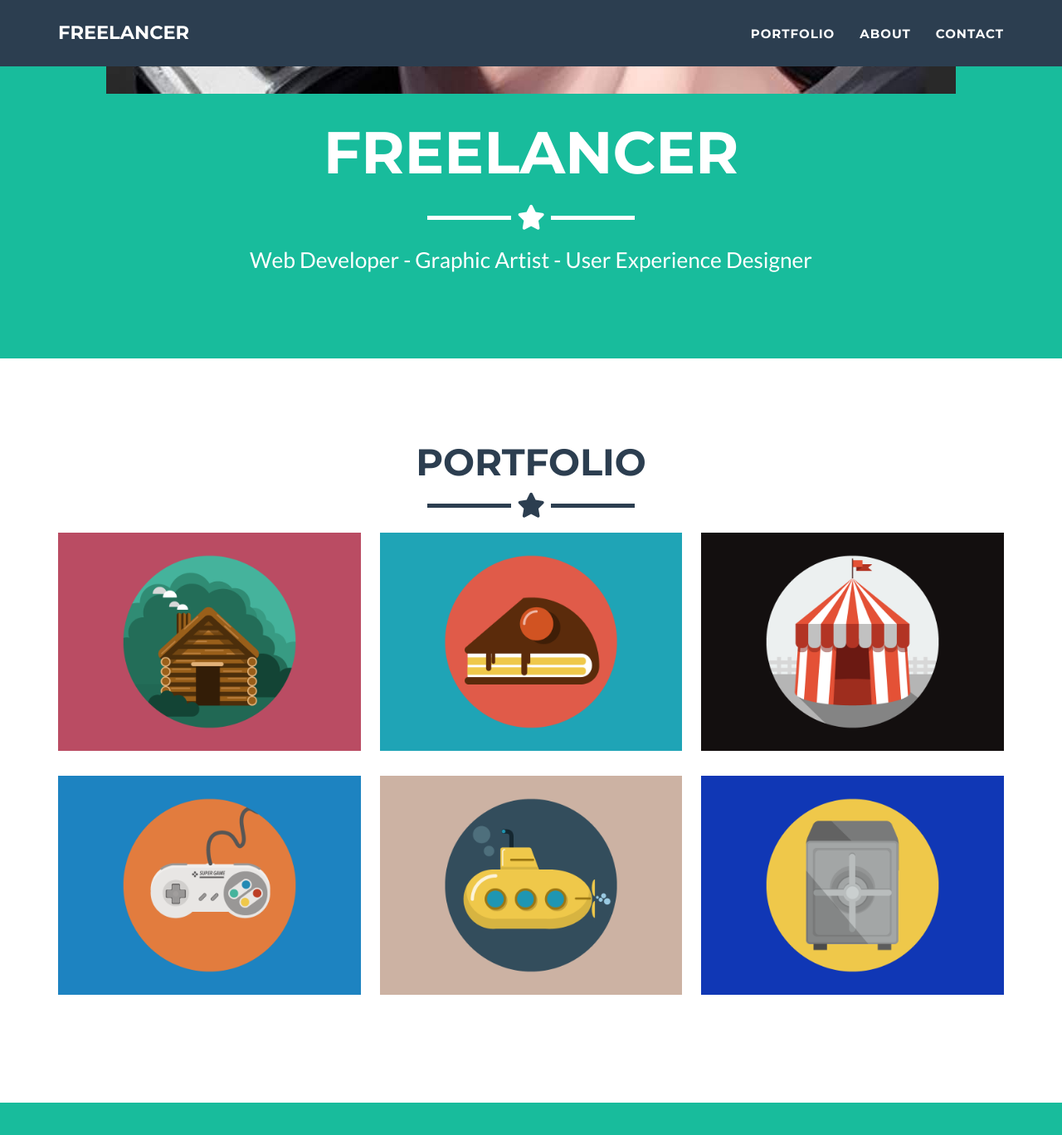
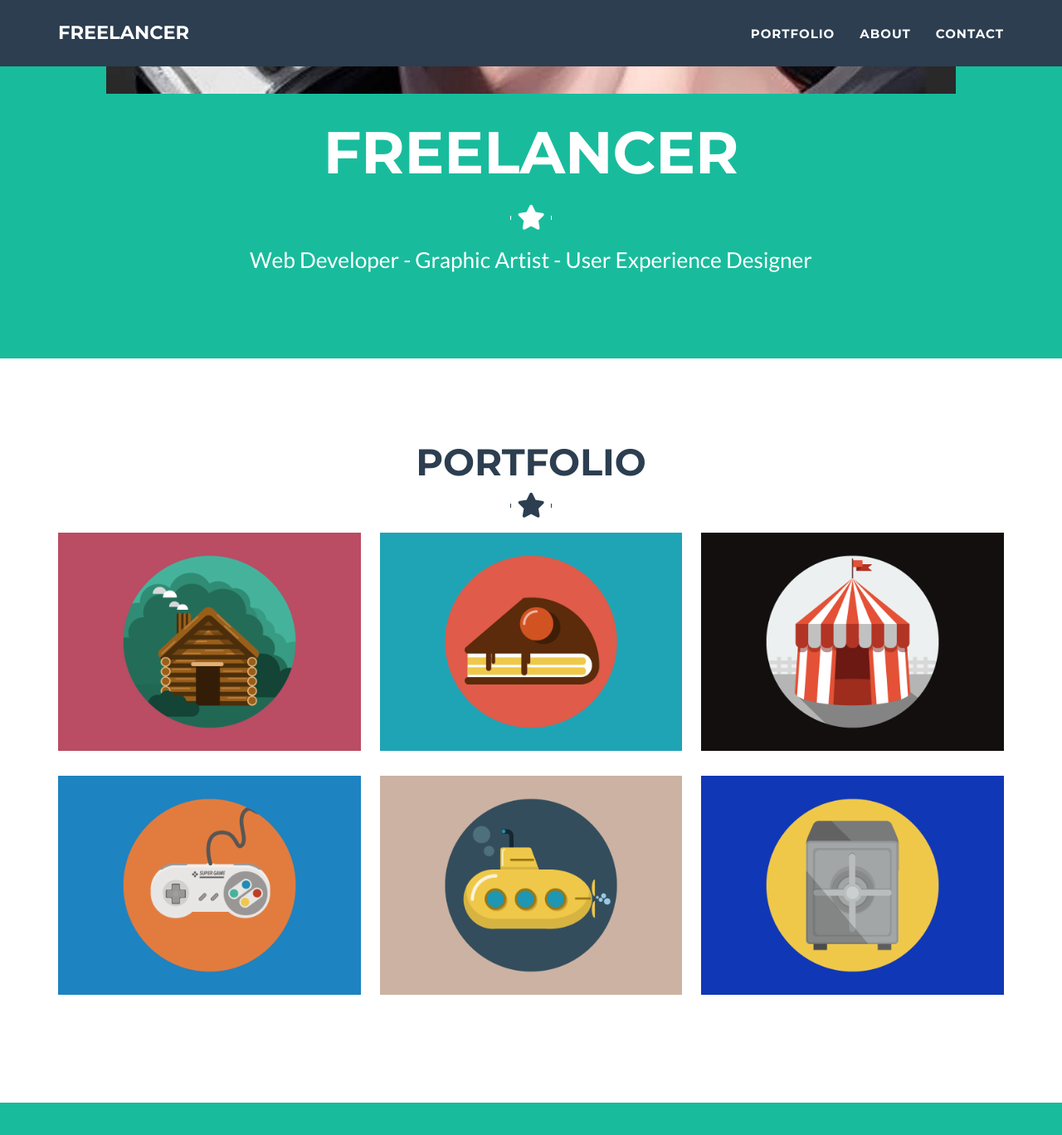
Before and after one commit to ItzJustNick/ItzJustNick.github.io, a Jekyll site: the page built from _posts/2014-07-18-project-1.markdown, in a window 1280 px wide and 1400 px high, scrolled down 1111 px. Shown: the top 1368 px of the window at 83% size. Built offline with Jekyll 4.4.1, drawn with Linux system fonts in a browser that asks for light colours.

Commit message:
Attempted Size Change

```diff
--- a/_includes/css/main.css
+++ b/_includes/css/main.css
@@ -40,7 +40,7 @@ hr.star-light,
 hr.star-primary {
     margin: 25px auto 30px;
     padding: 0;
-    max-width: 250px;
+    max-width: 50px;
     border: 0;
     border-top: solid 5px;
     text-align: center;
```
